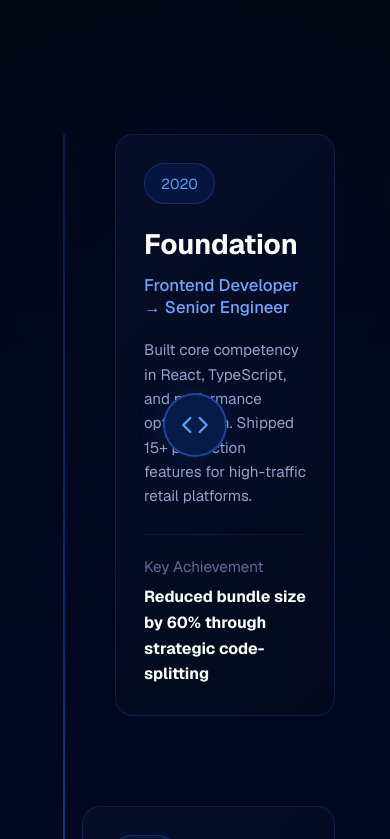
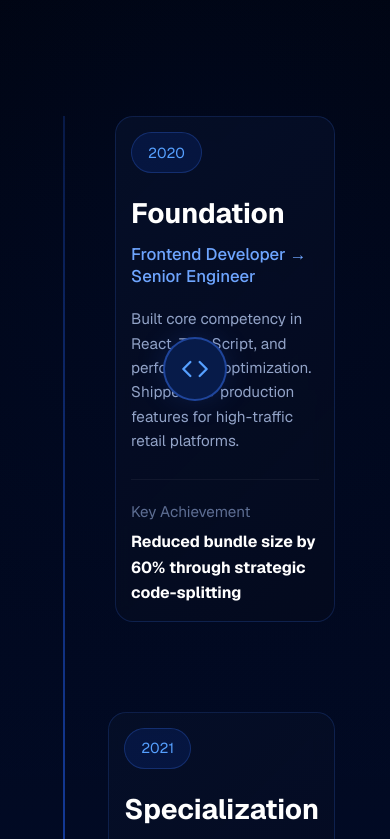
Before and after one commit to josephstephen-dev/joseph-portfolio, a Next.js app: page / in a window 390 px wide. Shown: the part 2525-3364 px from the top of the page. Built offline with nearby package versions, Linux system fonts and the light colour scheme.

Commit message:
Premium mobile proof layout

```diff
--- a/src/app/globals.css
+++ b/src/app/globals.css
@@ -1050,7 +1050,7 @@ radial-gradient(
   }
 
   .journey-title{
-    font-size:4.5rem;
+    font-size:4rem;
   }
 
   .journey-description{
@@ -1312,6 +1312,34 @@ box-shadow:
   padding:28px;
   border-radius:18px;
 
+}
+
+.timeline-card{
+  width:350px;
+
+  padding:15px;
+
+  border-radius:18px;
+
+  transition:
+transform .0s ease,
+box-shadow .0s ease,
+border-color .0s ease,
+background .0s ease;
+
+cursor:pointer touch;
+
+  background:
+  linear-gradient(
+    135deg,
+    rgba(5,15,40,.95),
+    rgba(4,10,30,.85)
+
+  );
+
+  border:1px solid rgba(60,120,255,.18);
+
+  backdrop-filter:blur(10px);
 }
 
 .timeline-card h3{
```
